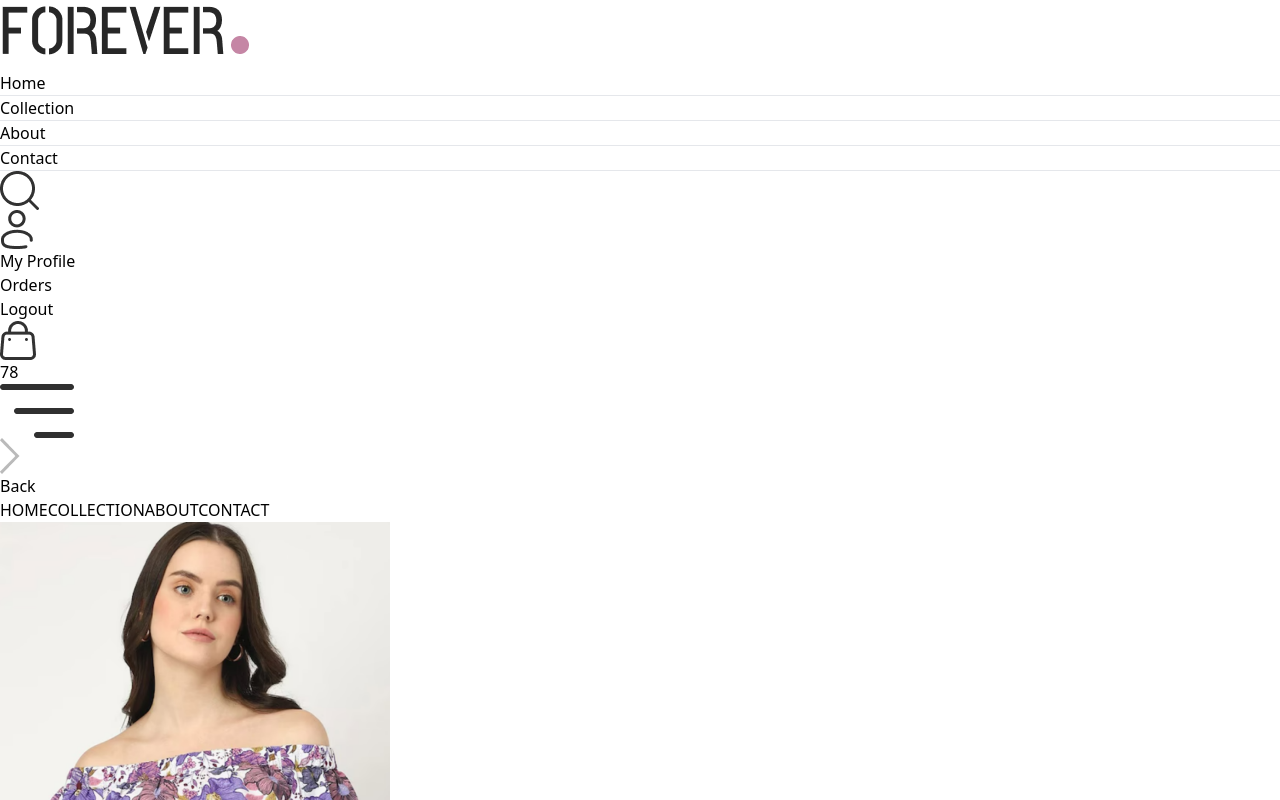
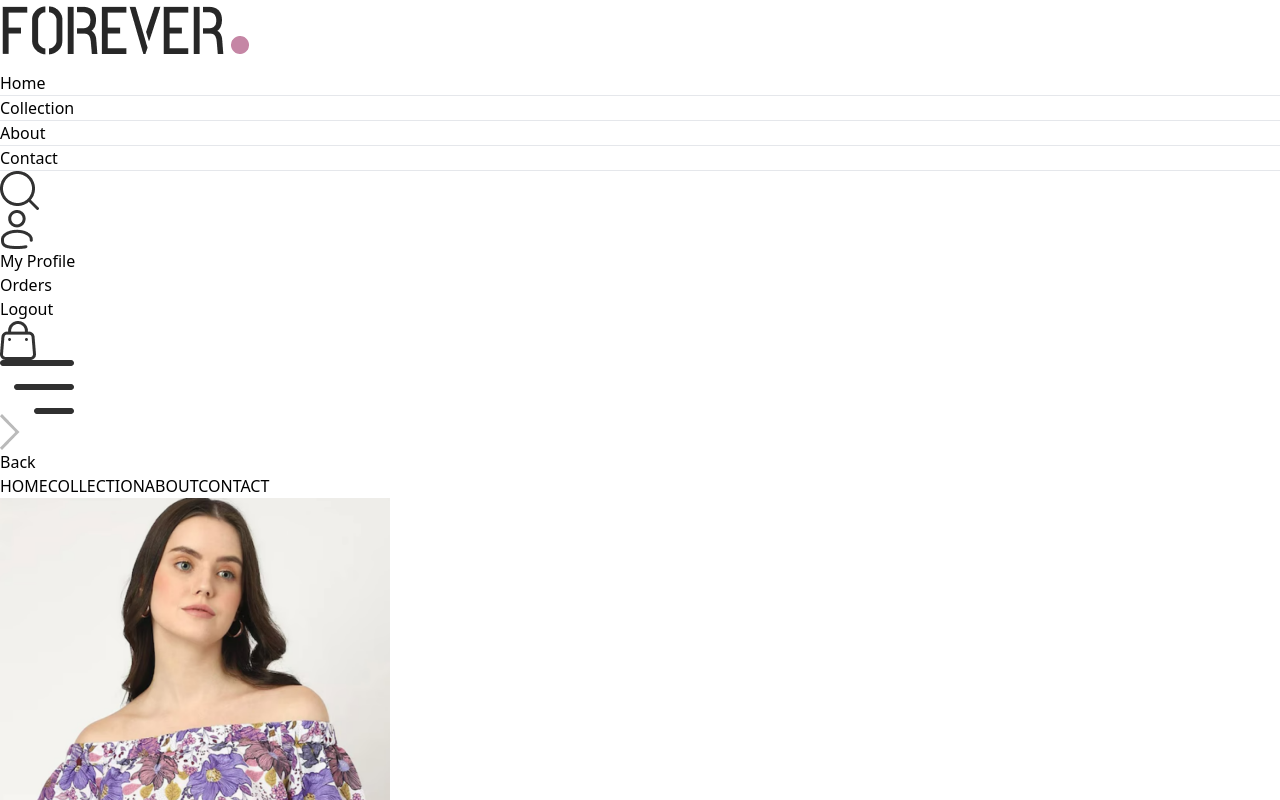
Before and after one commit to cr-arya-2024/E-Commerce, a React (Vite) app: page /product/aaaaa in a window 1280 px wide. Shown: the top 800 px of the page. Built offline with nearby package versions, Linux system fonts and the light colour scheme; a web font is replaced by a local one.

Commit message:
completed add to cart  section

```diff
--- a/src/components/Navbar.jsx
+++ b/src/components/Navbar.jsx
@@ -5,7 +5,7 @@ import { ShopContext } from '../context/ShopContext'
 
 const Navbar = () => {
   const [visible, setVisible] = useState(0)
-  const {setShowSearch}=useContext(ShopContext)
+  const {setShowSearch,getcartCount}=useContext(ShopContext)
   return (
     <div className='flex items-center justify-between py-5 font-medium '>
       <img src={assets.logo} alt="logo" className='w-36' />
@@ -42,8 +42,8 @@ const Navbar = () => {
 
 
         <Link to='/cart' className='relative'>
-          <img src={assets.cart_icon} className='w-5 min-w-5' alt="" />
-          <p className='absolute right-[-5px] bottom-[-5px] w-4 text-center leading-4 bg-black rounded-full text-[8px] text-white aspect-square'>78</p>
+          <img src={assets.cart_icon}  className='w-5 min-w-5' alt="" />
+          <p className='absolute right-[-5px] bottom-[-5px] w-4 text-center leading-4 bg-black rounded-full text-[8px] text-white aspect-square'>{getcartCount()}</p>
         </Link>
         <img onClick={() => setVisible(1)} src={assets.menu_icon} className='w-5 cursor-pointer sm:hidden' alt="" />
       </div>
--- a/src/context/ShopContext.jsx
+++ b/src/context/ShopContext.jsx
@@ -10,19 +10,31 @@ const ShopContextProvider=({children})=>{
     const[showSearch,setShowSearch]=useState(0)
 const [cartItems,setCartItems]=useState({})
 
-const addToCart=async(itemId)=>{
+const addToCart=(itemId)=>{
 let cartData=structuredClone(cartItems)
 if(cartData[itemId]){
     cartData[itemId]+=1
 }else{
     cartData[itemId]=1
 }
+setCartItems(cartData)
 }
-useEffect(()=>{console.log(cartItems);
-},[cartItems])
+const getcartCount=()=>{
+    let count=0
+    for(const item  in cartItems){
+        try {
+            if(cartItems[item]>0){
+                count=+cartItems[item]
+            }
+        } catch (error) {
+
+        }
+        return count
+    }
+}
 
 const value={
-    products,currency,delivery_fee,search,setSearch,showSearch,setShowSearch,cartItems,setCartItems,addToCart
+    products,currency,delivery_fee,search,setSearch,showSearch,setShowSearch,cartItems,getcartCount,setCartItems,addToCart
 }
     return (
         <ShopContext.Provider value={value}>
--- a/src/pages/Cart.jsx
+++ b/src/pages/Cart.jsx
@@ -1,8 +1,22 @@
-import React from 'react'
+import React, { useContext, useEffect, useState } from 'react'
+import { ShopContext } from '../context/ShopContext'
 
 const Cart = () => {
+  const {products,currency,cartItems}=useContext(ShopContext)
+  const [cartData,setcartData]=useState([])
+  useEffect(()=>{
+const temp=[];
+for(const items in cartItems){
+
+}
+  },[cartItems])
+  console.log({cartItems});
+
   return (
-    <div>Cart</div>
+    <div className=''>
+
+
+    </div>
   )
 }
 
--- a/src/pages/Products.jsx
+++ b/src/pages/Products.jsx
@@ -4,7 +4,7 @@ import { ShopContext } from '../context/ShopContext'
 const Products = () => {
   const { productId } = useParams()
   const { products,addToCart } = useContext(ShopContext)
-  const [productData, setproductData] = useState(1)
+  const [productData, setproductData] = useState(0)
   const [img, setImg] = useState('')
   const fetchProductData = async () => {
     products.map((itm) => {
@@ -15,6 +15,7 @@ const Products = () => {
       }
     })
   }
+
   useEffect(() => { fetchProductData() }, [productId])
   // console.log(productData);
 
```
